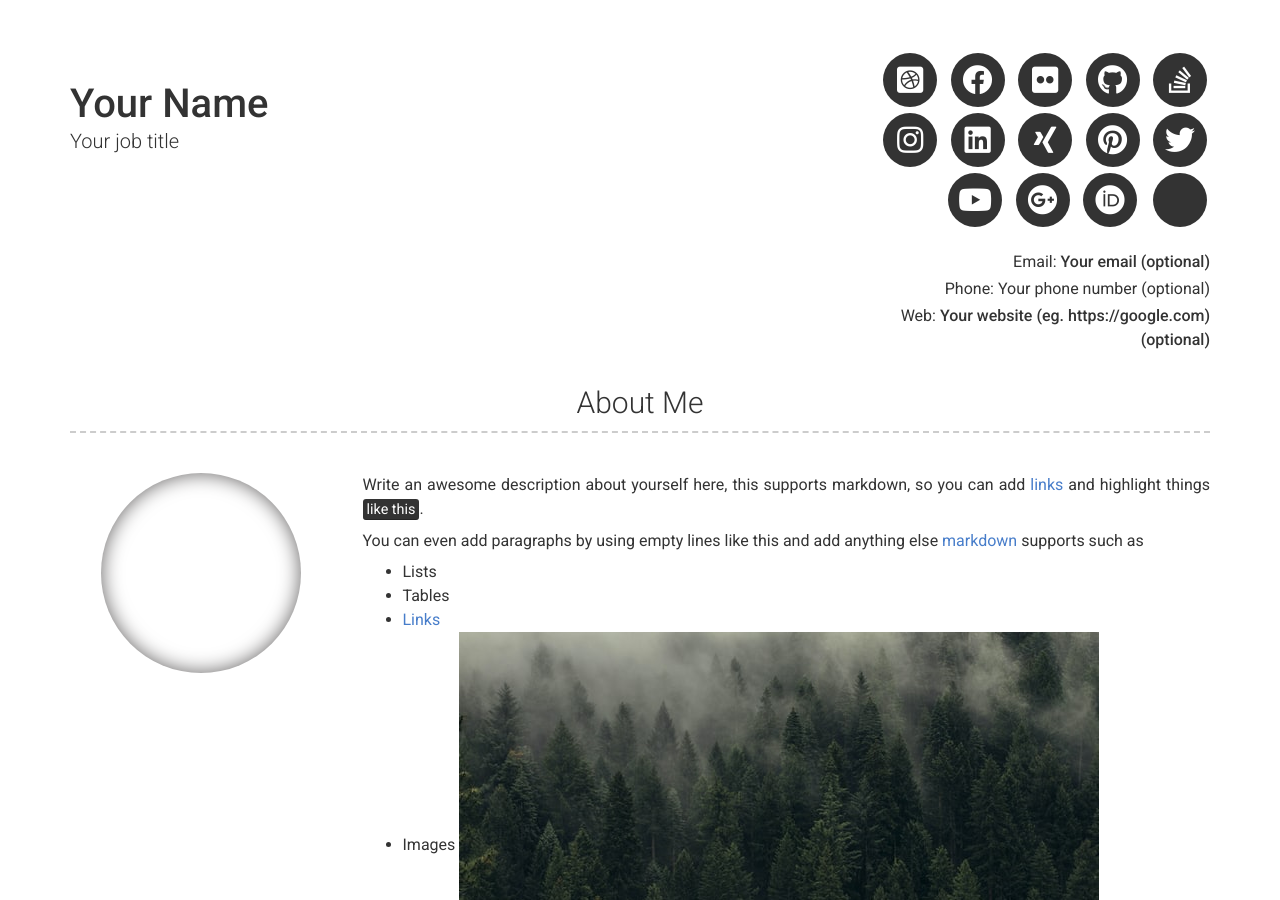
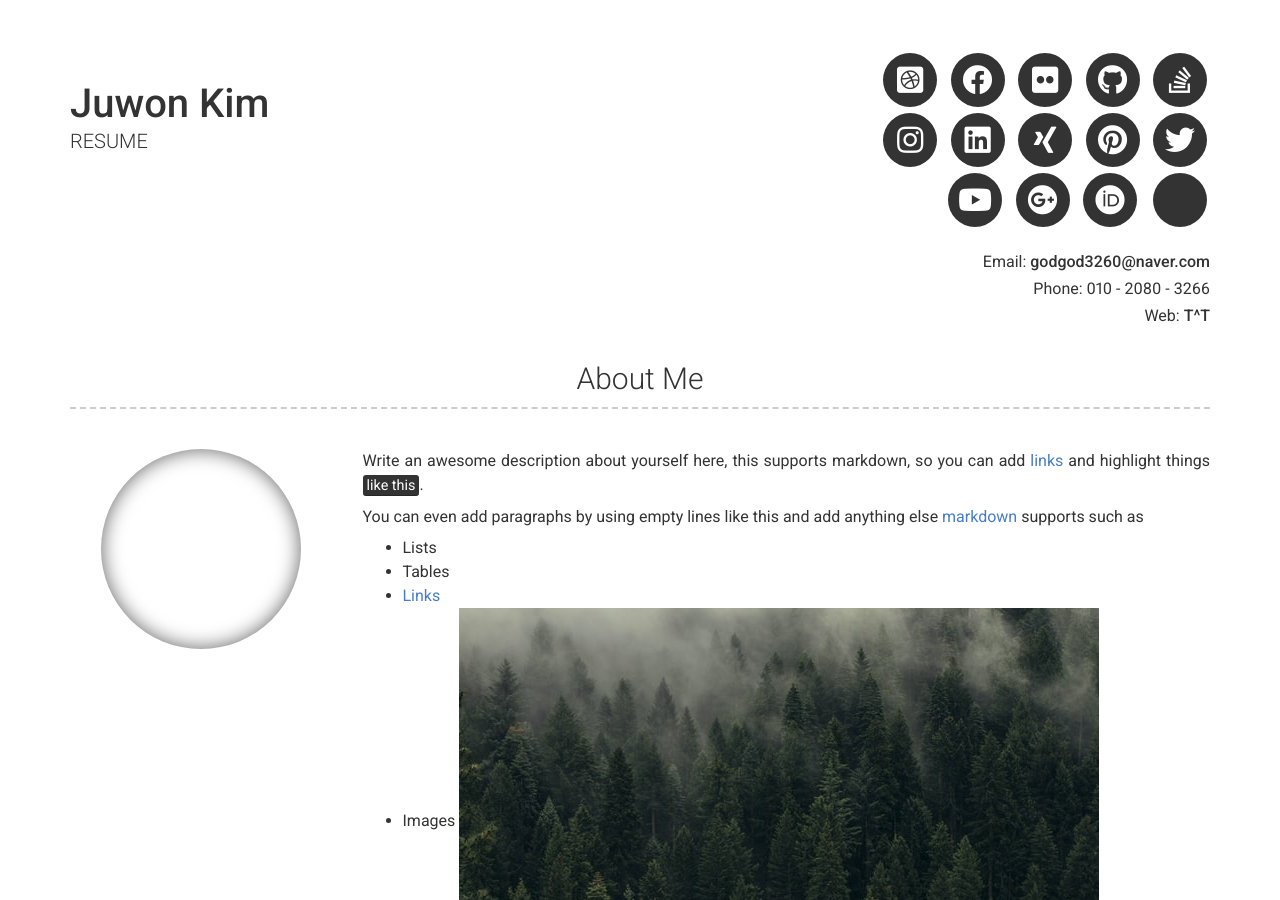
Before and after one commit to Juwon-Kim/resume, a Jekyll site: the page built from index.md, in a window 1280 px wide and 900 px high. Built offline with Jekyll 4.4.1, drawn with Linux system fonts in a browser that asks for light colours; nearby versions of some CDN libraries; some of the changed text lies outside the part shown.

Commit message:
index.html remove

```diff
--- a/_config.yml
+++ b/_config.yml
@@ -6,13 +6,13 @@ repository: Git repository where your resume will be hosted, only required if yo
 version: 2
 
 # Personal info
-name: Your Name
-title: Your job title
-email: Your email (optional)
+name: Juwon Kim
+title: RESUME
+email: godgod3260@naver.com
 # email_title: Email (Email title override)
-phone: Your phone number (optional)
+phone: 010 - 2080 - 3266
 # phone_title: Phone (Phone title override)
-website: Your website (eg. https://google.com)(optional)
+website: T^T
 # website_title: Web (Website title override)
 
 # Dark Mode (true/false/never)
@@ -48,7 +48,7 @@ additional_links:
 # gtag: "UA-00000000-0"
 # google_analytics: "UA-00000000-0"
 
-# About Section
+# About Sectionx
 # about_title: About Me (Use this to override about section title)
 about_profile_image: Directory of profile image (eg. images/profile.jpg)
 about_content: | # this will include new lines to allow paragraphs
--- a/index.html
+++ /dev/null
@@ -1,4 +0,0 @@
-<html>
-<head></head>
-<body><h1>KJW</h1></body>
-</html>
```
Also changed, not shown: 1 other file.
